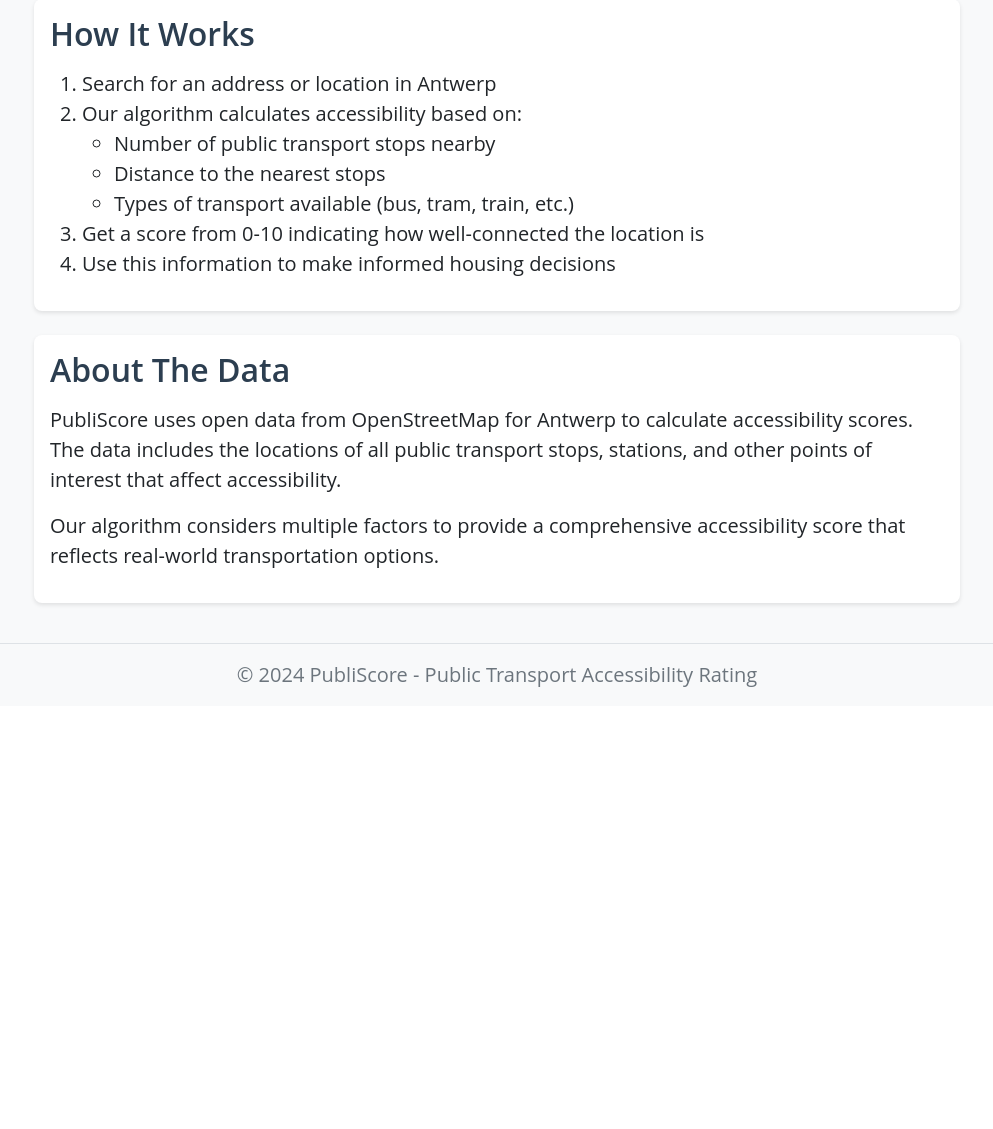
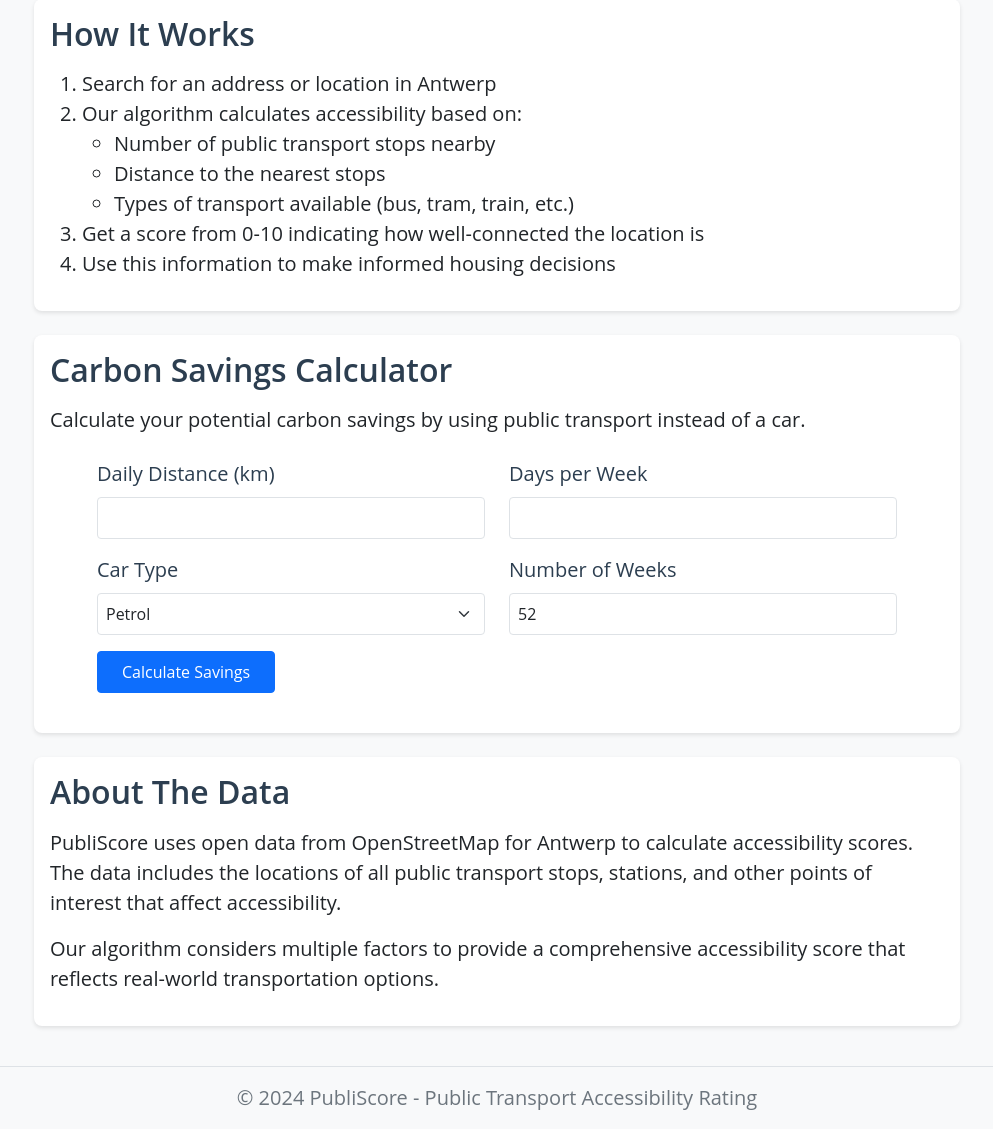
Before and after one commit to TroteaTeodor/PubliScore, a Flask app: page / in a window 1280 px wide. Shown: the part 1005-2134 px from the top of the page, without its empty margins (143-1136 px from the left). Before the commit the page ends 1692 px from the top, so only its background shows below. Run offline with Flask 2, Linux system fonts and the light colour scheme; parts of the project's set-up code (start-up, migrations or seed data) failed here and were passed over.

Commit message:
Carbon footprint calculator

```diff
--- a/app/static/css/style.css
+++ b/app/static/css/style.css
@@ -216,3 +216,53 @@
 
 }
 }
+
+/* Carbon Calculator Styles */
+#carbonCalculator {
+    max-width: 800px;
+    margin: 0 auto;
+}
+
+#carbonCalculator .form-label {
+    font-weight: 500;
+    color: #2c3e50;
+}
+
+#carbonCalculator .form-control,
+#carbonCalculator .form-select {
+    border: 1px solid #dee2e6;
+    border-radius: 4px;
+    padding: 0.5rem;
+}
+
+#carbonCalculator .form-control:focus,
+#carbonCalculator .form-select:focus {
+    border-color: #3498db;
+    box-shadow: 0 0 0 0.2rem rgba(52, 152, 219, 0.25);
+}
+
+#results {
+    background-color: #f8f9fa;
+    border-radius: 8px;
+    padding: 1.5rem;
+    margin-top: 2rem;
+}
+
+#results h4 {
+    color: #2c3e50;
+    margin-bottom: 1rem;
+}
+
+#results .alert {
+    margin-bottom: 0;
+}
+
+#results p {
+    font-size: 1.1rem;
+    margin-bottom: 0.5rem;
+}
+
+#results span {
+    font-weight: bold;
+    color: #27ae60;
+}
--- /dev/null
+++ b/app/static/js/carbon-calculator.js
@@ -0,0 +1,61 @@
+document.addEventListener('DOMContentLoaded', function() {
+    try {
+        const calculator = document.getElementById('carbonCalculator');
+        const results = document.getElementById('results');
+
+        if (!calculator) {
+            console.error('Carbon calculator form not found');
+            return;
+        }
+
+        if (!results) {
+            console.error('Results container not found');
+            return;
+        }
+
+        // CO2 emission factors (grams per km)
+        const emissionFactors = {
+            petrol: 120,
+            diesel: 130,
+            hybrid: 80,
+            electric: 40
+        };
+
+        // Average CO2 absorption by a tree per year (kg)
+        const TREE_CO2_ABSORPTION = 22;
+
+        calculator.addEventListener('submit', function(e) {
+            e.preventDefault();
+            try {
+                // Get form values
+                const distance = parseFloat(document.getElementById('distance').value);
+                const days = parseInt(document.getElementById('days').value);
+                const carType = document.getElementById('carType').value;
+                const weeks = parseInt(document.getElementById('weeks').value);
+
+                if (isNaN(distance) || isNaN(days) || isNaN(weeks)) {
+                    throw new Error('Invalid input values');
+                }
+
+                // Calculate annual CO2 emissions
+                const dailyEmissions = (distance * emissionFactors[carType]) / 1000; // Convert to kg
+                const annualEmissions = dailyEmissions * days * weeks;
+
+                // Calculate equivalent trees
+                const treesEquivalent = Math.round(annualEmissions / TREE_CO2_ABSORPTION);
+
+                // Update results
+                document.getElementById('co2Savings').textContent = Math.round(annualEmissions);
+                document.getElementById('treesEquivalent').textContent = treesEquivalent;
+
+                // Show results
+                results.style.display = 'block';
+            } catch (error) {
+                console.error('Error calculating carbon savings:', error);
+                alert('There was an error calculating your carbon savings. Please check your input values.');
+            }
+        });
+    } catch (error) {
+        console.error('Error initializing carbon calculator:', error);
+    }
+});
--- a/app/templates/home.html
+++ b/app/templates/home.html
@@ -1,6 +1,10 @@
 {% extends 'base.html' %}
 
 {% block title %}PubliScore - Home{% endblock %}
+
+{% block extra_js %}
+<script src="{{ url_for('static', filename='js/carbon-calculator.js') }}"></script>
+{% endblock %}
 
 {% block content %}
 <div class="row justify-content-center">
@@ -8,7 +12,7 @@
         <div class="card mb-5">
             <div class="card-body text-center py-5">
                 <div class="home-image">
-                    <img src="../static/img/PubliScore.png">
+                    <img src="{{ url_for('static', filename='img/PubliScore.png') }}">
                 </div>
                 <p class="lead mb-4">
                     Discover the public transport accessibility score for any location in Antwerp.
@@ -62,6 +66,50 @@
             </div>
         </div>
 
+        <div class="card mb-4">
+            <div class="card-body">
+                <h2 class="card-title">Carbon Savings Calculator</h2>
+                <p class="mb-4">Calculate your potential carbon savings by using public transport instead of a car.</p>
+
+                <form id="carbonCalculator" class="mb-4">
+                    <div class="row">
+                        <div class="col-md-6 mb-3">
+                            <label for="distance" class="form-label">Daily Distance (km)</label>
+                            <input type="number" class="form-control" id="distance" min="0" step="0.1" required>
+                        </div>
+                        <div class="col-md-6 mb-3">
+                            <label for="days" class="form-label">Days per Week</label>
+                            <input type="number" class="form-control" id="days" min="1" max="7" required>
+                        </div>
+                    </div>
+                    <div class="row">
+                        <div class="col-md-6 mb-3">
+                            <label for="carType" class="form-label">Car Type</label>
+                            <select class="form-select" id="carType" required>
+                                <option value="petrol">Petrol</option>
+                                <option value="diesel">Diesel</option>
+                                <option value="hybrid">Hybrid</option>
+                                <option value="electric">Electric</option>
+                            </select>
+                        </div>
+                        <div class="col-md-6 mb-3">
+                            <label for="weeks" class="form-label">Number of Weeks</label>
+                            <input type="number" class="form-control" id="weeks" min="1" value="52" required>
+                        </div>
+                    </div>
+                    <button type="submit" class="btn btn-primary">Calculate Savings</button>
+                </form>
+
+                <div id="results" class="mt-4" style="display: none;">
+                    <h4>Your Carbon Savings</h4>
+                    <div class="alert alert-success">
+                        <p class="mb-2">Annual CO₂ Savings: <span id="co2Savings">0</span> kg</p>
+                        <p class="mb-0">Equivalent to planting <span id="treesEquivalent">0</span> trees</p>
+                    </div>
+                </div>
+            </div>
+        </div>
+
         <div class="card">
             <div class="card-body">
                 <h2 class="card-title">About The Data</h2>
```
